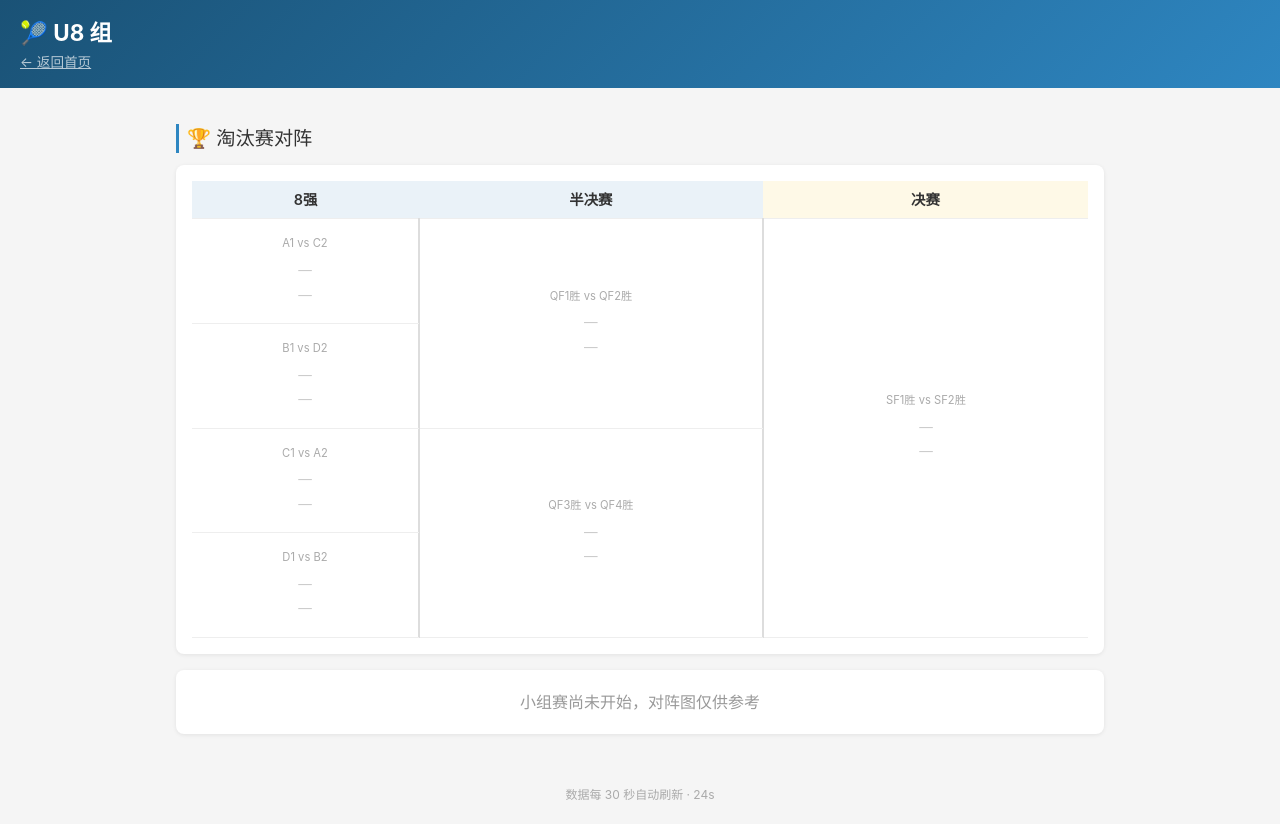
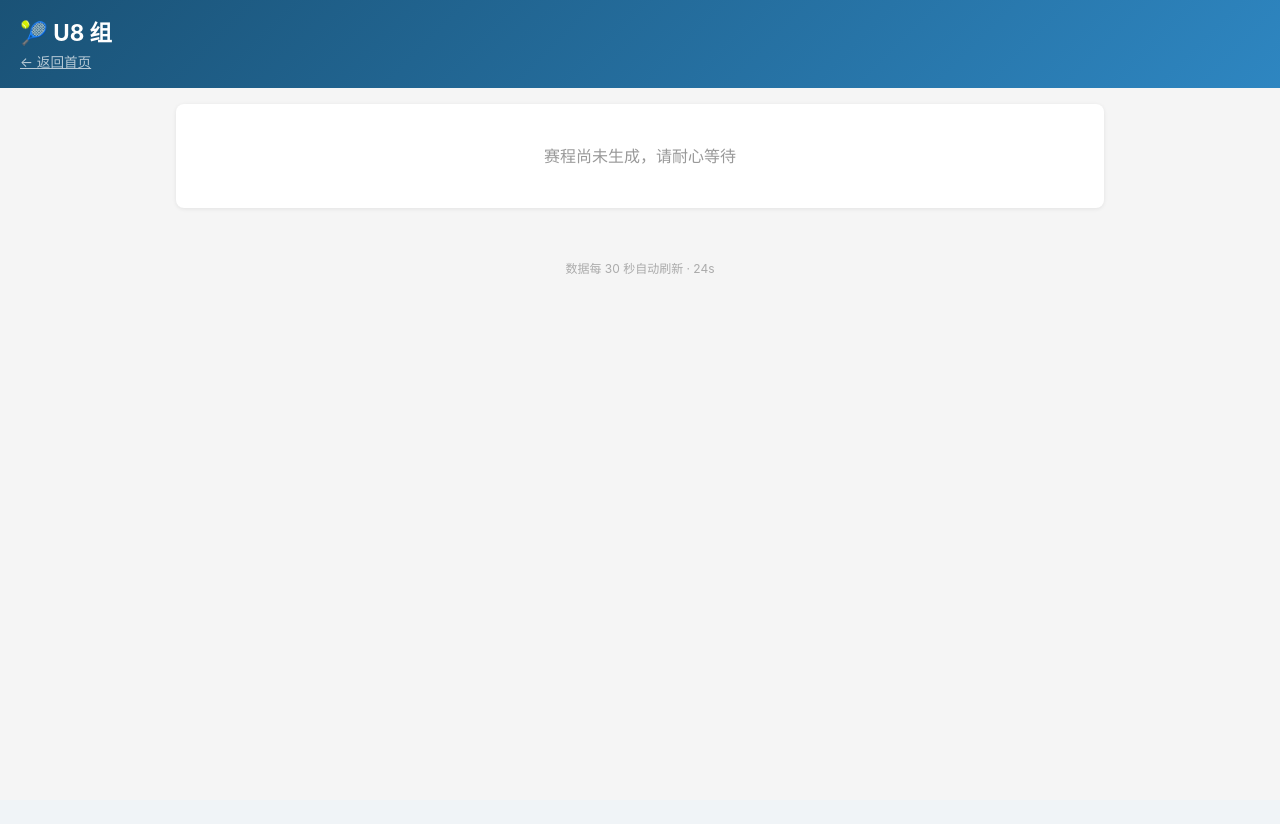
Before and after one commit to Richardpangster/tennis-tournament, a FastAPI app: page /public/U8 in a window 1280 px wide. After the commit the page ends 274 px from the top, so only its background shows below. Run offline with FastAPI, Linux system fonts and the light colour scheme; data that the repository does not hold is empty.

Commit message:
fix: 公开展示页淘汰赛对阵仅在小组抽签后显示 (#11)

```diff
--- a/templates/public/category.html
+++ b/templates/public/category.html
@@ -94,14 +94,14 @@ function render(standings, matches) {
       }
       html += '</div>';
     });
+
+    // Knockout bracket — shown only after group draw
+    html += '<div class="section-title">🏆 淘汰赛对阵</div>';
+    html += renderBracket(koMatches, standings);
   }
 
-  // Knockout bracket — always visible
-  html += '<div class="section-title">🏆 淘汰赛对阵</div>';
-  html += renderBracket(koMatches, standings);
-
-  if (!hasGroup) {
-    html += '<div class="card" style="text-align:center;padding:20px;color:#999"><p>小组赛尚未开始，对阵图仅供参考</p></div>';
+  if (!hasGroup && !hasKO) {
+    html = '<div class="card" style="text-align:center;padding:40px;color:#999"><p>赛程尚未生成，请耐心等待</p></div>';
   }
 
   document.getElementById('content').innerHTML = html;
```
